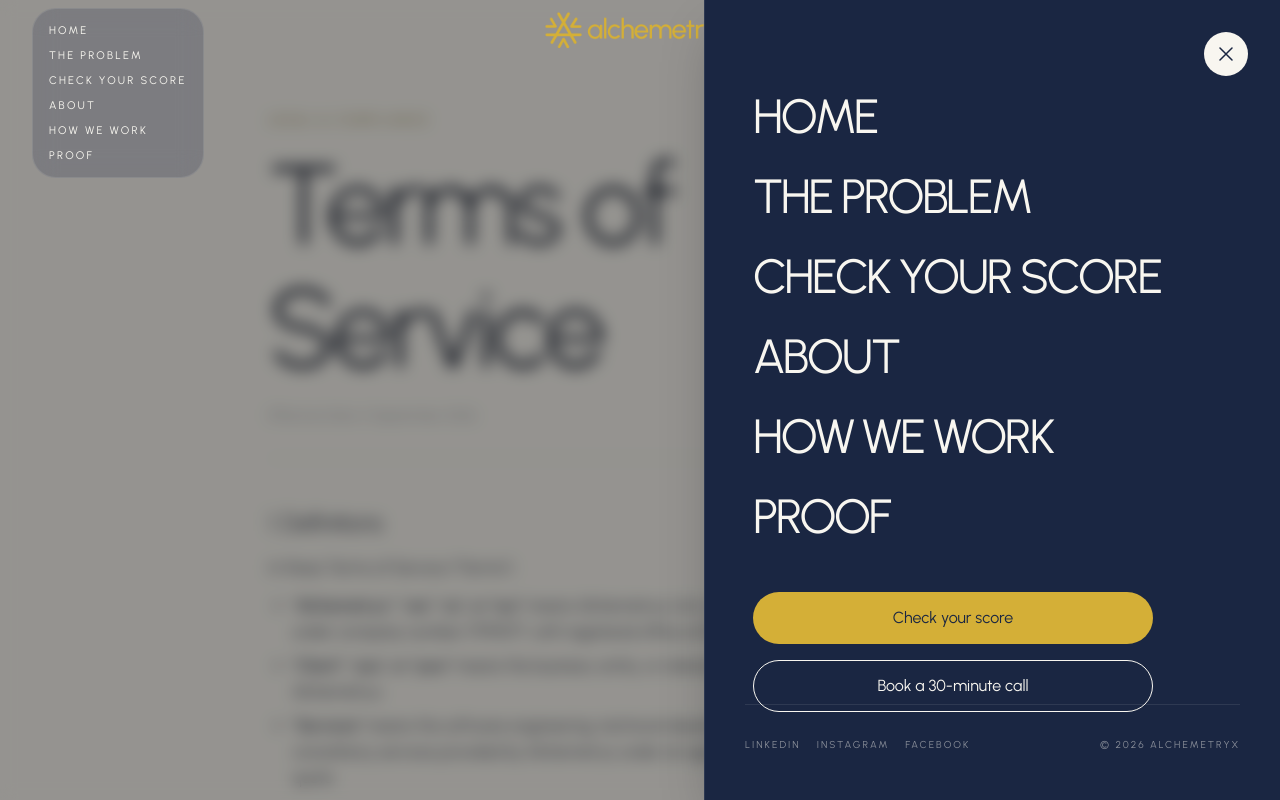
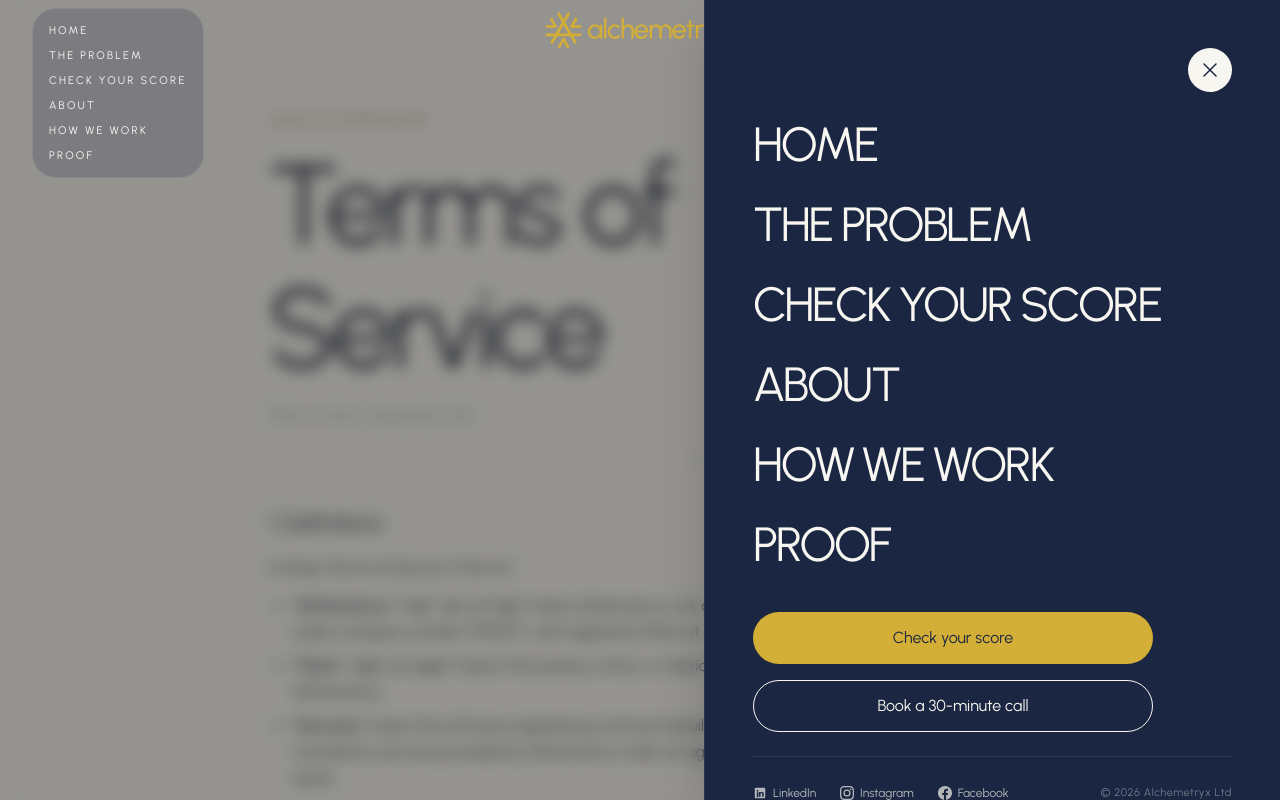
Before and after one commit to ashok-1986/alchemetryx-main, a Next.js app: page /terms in a window 1280 px wide. Both pictures are taken after a click on the button "MENU". Shown: the top 800 px of the page. Built offline with nearby package versions, Linux system fonts and the light colour scheme.

Commit message:
fix(nav): connect social links with verified URLs and improve sidebar layout

```diff
--- a/components/chrome/footer.tsx
+++ b/components/chrome/footer.tsx
@@ -108,7 +108,7 @@ export function Footer() {
             <ul className="space-y-2.5 text-sm text-[var(--color-pearl)]/85">
               <li>
                 <a
-                  href="https://www.linkedin.com/company/alchemetryx"
+                  href={COMPANY.socials.linkedin}
                   target="_blank"
                   rel="noopener noreferrer"
                   className="inline-flex items-center gap-2 hover:text-[var(--color-gold)] transition-colors group"
@@ -122,7 +122,7 @@ export function Footer() {
               </li>
               <li>
                 <a
-                  href="https://www.instagram.com/thealchemetryx/"
+                  href={COMPANY.socials.instagram}
                   target="_blank"
                   rel="noopener noreferrer"
                   className="inline-flex items-center gap-2 hover:text-[var(--color-gold)] transition-colors group"
@@ -136,7 +136,7 @@ export function Footer() {
               </li>
               <li>
                 <a
-                  href="https://www.facebook.com/alchemalytic"
+                  href={COMPANY.socials.facebook}
                   target="_blank"
                   rel="noopener noreferrer"
                   className="inline-flex items-center gap-2 hover:text-[var(--color-gold)] transition-colors group"
--- a/components/ui/split-navigation.tsx
+++ b/components/ui/split-navigation.tsx
@@ -158,22 +158,26 @@ export function SplitNavigation() {
         id="mega-menu-panel"
         inert={!menuOpen ? true : undefined}
         aria-hidden={!menuOpen}
-        className={`fixed top-0 right-0 bottom-0 z-50 w-full md:w-[45vw] max-w-[600px] bg-[var(--color-sapphire)] border-l border-[var(--color-pearl-line)]/10 shadow-2xl flex flex-col justify-center px-6 md:px-12 transition-transform duration-700 ease-[cubic-bezier(0.76,0,0.24,1)] ${menuOpen ? "translate-x-0" : "translate-x-full"}`}
+        className={`fixed top-0 right-0 bottom-0 z-50 w-full md:w-[45vw] max-w-[600px] bg-[var(--color-sapphire)] border-l border-[var(--color-pearl-line)]/10 shadow-2xl flex flex-col justify-between overflow-y-auto px-6 md:px-12 py-8 md:py-12 transition-transform duration-700 ease-[cubic-bezier(0.76,0,0.24,1)] ${menuOpen ? "translate-x-0" : "translate-x-full"}`}
       >
-        {/* Close Button */}
+        {/* Top bar with Close Button */}
+        <div className="flex justify-end items-center w-full shrink-0">
           <button
             onClick={() => {
               setMenuOpen(false);
               menuButtonRef.current?.focus();
             }}
-          className="absolute top-6 right-6 md:top-8 md:right-8 z-10 w-11 h-11 flex items-center justify-center rounded-full bg-[var(--color-pearl)] text-[var(--color-sapphire)] hover:bg-white focus-visible:outline-2 focus-visible:outline-[var(--color-gold)] focus-visible:outline-offset-2"
+            className="w-11 h-11 flex items-center justify-center rounded-full bg-[var(--color-pearl)] text-[var(--color-sapphire)] hover:bg-white focus-visible:outline-2 focus-visible:outline-[var(--color-gold)] focus-visible:outline-offset-2 transition-colors"
             aria-label="Close menu"
           >
             <svg width="14" height="14" viewBox="0 0 14 14" fill="none" xmlns="http://www.w3.org/2000/svg">
               <path d="M1 1L13 13M1 13L13 1" stroke="currentColor" strokeWidth="1.5" strokeLinecap="round"/>
             </svg>
           </button>
+        </div>
 
+        {/* Center content: Navigation + Action buttons */}
+        <div className="my-auto py-6">
           <nav aria-label="Main navigation" role="navigation">
             <h2 className="sr-only">Main navigation</h2>
             <ul className="flex flex-col gap-4 md:gap-6 list-none p-0 m-0">
@@ -202,7 +206,7 @@ export function SplitNavigation() {
           </nav>
 
           {/* Action Buttons inside menu (All sizes) */}
-        <div className="overflow-hidden mt-10 md:mt-12 w-full max-w-[400px]">
+          <div className="overflow-hidden mt-8 md:mt-10 w-full max-w-[400px]">
             <div
               className={`flex flex-col gap-4 transition-transform duration-500 ease-[cubic-bezier(0.33,1,0.68,1)] ${menuOpen ? "translate-y-0" : "translate-y-full"}`}
               style={{ transitionDelay: menuOpen ? `${0.2 + (NAV_ITEMS.length * 0.05)}s` : "0s" }}
@@ -215,19 +219,53 @@ export function SplitNavigation() {
               </Button>
             </div>
           </div>
+        </div>
 
         {/* Bottom Info / Socials */}
         <div
-          className={`absolute bottom-12 left-10 right-10 flex flex-col md:flex-row justify-between gap-6 text-[10px] uppercase tracking-[0.2em] font-normal text-[var(--color-pearl)]/50 border-t border-[var(--color-pearl-line)]/10 pt-8 transition-opacity duration-500 ${menuOpen ? "opacity-100" : "opacity-0"}`}
+          className={`shrink-0 flex flex-col md:flex-row justify-between items-start md:items-center gap-4 text-xs font-normal text-[var(--color-pearl)]/70 border-t border-[var(--color-pearl-line)]/10 pt-6 transition-opacity duration-500 ${menuOpen ? "opacity-100" : "opacity-0"}`}
           style={{ transitionDelay: menuOpen ? "0.6s" : "0s" }}
         >
-          <div className="flex flex-wrap gap-4">
-            <a href="https://www.linkedin.com/company/alchemetryx" target="_blank" rel="noopener noreferrer" className="hover:text-[var(--color-gold)] transition-colors">LinkedIn</a>
-            <a href="https://www.instagram.com/thealchemetryx/" target="_blank" rel="noopener noreferrer" className="hover:text-[var(--color-gold)] transition-colors">Instagram</a>
-            <a href="https://www.facebook.com/alchemalytic" target="_blank" rel="noopener noreferrer" className="hover:text-[var(--color-gold)] transition-colors">Facebook</a>
+          <div className="flex flex-wrap items-center gap-4 sm:gap-6">
+            <a
+              href={COMPANY.socials.linkedin}
+              target="_blank"
+              rel="noopener noreferrer"
+              className="inline-flex items-center gap-1.5 hover:text-[var(--color-gold)] transition-colors py-1"
+              aria-label="Follow Alchemetryx on LinkedIn"
+            >
+              <svg className="w-3.5 h-3.5 fill-current shrink-0" viewBox="0 0 24 24" aria-hidden="true">
+                <path d="M19 3a2 2 0 0 1 2 2v14a2 2 0 0 1-2 2H5a2 2 0 0 1-2-2V5a2 2 0 0 1 2-2h14m-.5 15.5v-5.3a3.26 3.26 0 0 0-3.26-3.26c-.85 0-1.84.52-2.28 1.3v-1.11h-2.79v8.37h2.79v-4.93c0-.77.62-1.4 1.39-1.4a1.4 1.4 0 0 1 1.4 1.4v4.93h2.75M6.46 10.9v8.37H9.2V10.9H6.46M7.83 6.45a1.62 1.62 0 1 0 0 3.24 1.62 1.62 0 0 0 0-3.24" />
+              </svg>
+              <span>LinkedIn</span>
+            </a>
+            <a
+              href={COMPANY.socials.instagram}
+              target="_blank"
+              rel="noopener noreferrer"
+              className="inline-flex items-center gap-1.5 hover:text-[var(--color-gold)] transition-colors py-1"
+              aria-label="Follow Alchemetryx on Instagram"
+            >
+              <svg className="w-3.5 h-3.5 fill-current shrink-0" viewBox="0 0 24 24" aria-hidden="true">
+                <path d="M12 2.163c3.204 0 3.584.012 4.85.07 3.252.148 4.771 1.691 4.919 4.919.058 1.265.069 1.645.069 4.849 0 3.205-.012 3.584-.069 4.849-.149 3.225-1.664 4.771-4.919 4.919-1.266.058-1.644.07-4.85.07-3.204 0-3.584-.012-4.849-.07-3.26-.149-4.771-1.699-4.919-4.92-.058-1.265-.07-1.644-.07-4.849 0-3.204.013-3.583.07-4.849.149-3.227 1.664-4.771 4.919-4.919 1.266-.057 1.645-.069 4.849-.069zm0-2.163c-3.259 0-3.667.014-4.947.072-4.358.2-6.78 2.618-6.98 6.98-.059 1.281-.073 1.689-.073 4.948 0 3.259.014 3.668.072 4.948.2 4.358 2.618 6.78 6.98 6.98 1.281.058 1.689.072 4.948.072 3.259 0 3.668-.014 4.948-.072 4.354-.2 6.782-2.618 6.979-6.98.059-1.28.073-1.689.073-4.948 0-3.259-.014-3.667-.072-4.947-.196-4.354-2.617-6.78-6.979-6.98-1.281-.059-1.69-.073-4.949-.073zm0 5.838a6.162 6.162 0 1 0 0 12.324 6.162 6.162 0 0 0 0-12.324zM12 16a4 4 0 1 1 0-8 4 4 0 0 1 0 8zm6.406-11.845a1.44 1.44 0 1 0 0 2.881 1.44 1.44 0 0 0 0-2.881z" />
+              </svg>
+              <span>Instagram</span>
+            </a>
+            <a
+              href={COMPANY.socials.facebook}
+              target="_blank"
+              rel="noopener noreferrer"
+              className="inline-flex items-center gap-1.5 hover:text-[var(--color-gold)] transition-colors py-1"
+              aria-label="Follow Alchemetryx on Facebook"
+            >
+              <svg className="w-3.5 h-3.5 fill-current shrink-0" viewBox="0 0 24 24" aria-hidden="true">
+                <path d="M24 12.073c0-6.627-5.373-12-12-12s-12 5.373-12 12c0 5.99 4.388 10.954 10.125 11.854v-8.385H7.078v-3.47h3.047V9.43c0-3.007 1.792-4.669 4.533-4.669 1.312 0 2.686.235 2.686.235v2.953H15.83c-1.491 0-1.956.925-1.956 1.874v2.25h3.328l-.532 3.47h-2.796v8.385C19.612 23.027 24 18.062 24 12.073z" />
+              </svg>
+              <span>Facebook</span>
+            </a>
           </div>
-          <div>
-            © {new Date().getFullYear()} Alchemetryx
+          <div className="text-[11px] text-[var(--color-pearl)]/40 tracking-wider">
+            © {new Date().getFullYear()} Alchemetryx Ltd
           </div>
         </div>
       </div>
--- a/lib/constants.ts
+++ b/lib/constants.ts
@@ -17,4 +17,9 @@ export const COMPANY = {
   supportEmail: "support@alchemetryx.com",
   // TODO(ashok): confirm India address line before launch
   indiaAddress: "",
+  socials: {
+    linkedin: "https://www.linkedin.com/company/alchemetryx",
+    instagram: "https://www.instagram.com/thealchemetryx/",
+    facebook: "https://www.facebook.com/alchemalytic",
+  },
 } as const;
```
Lines whose indentation alone changed are shown as unchanged.
